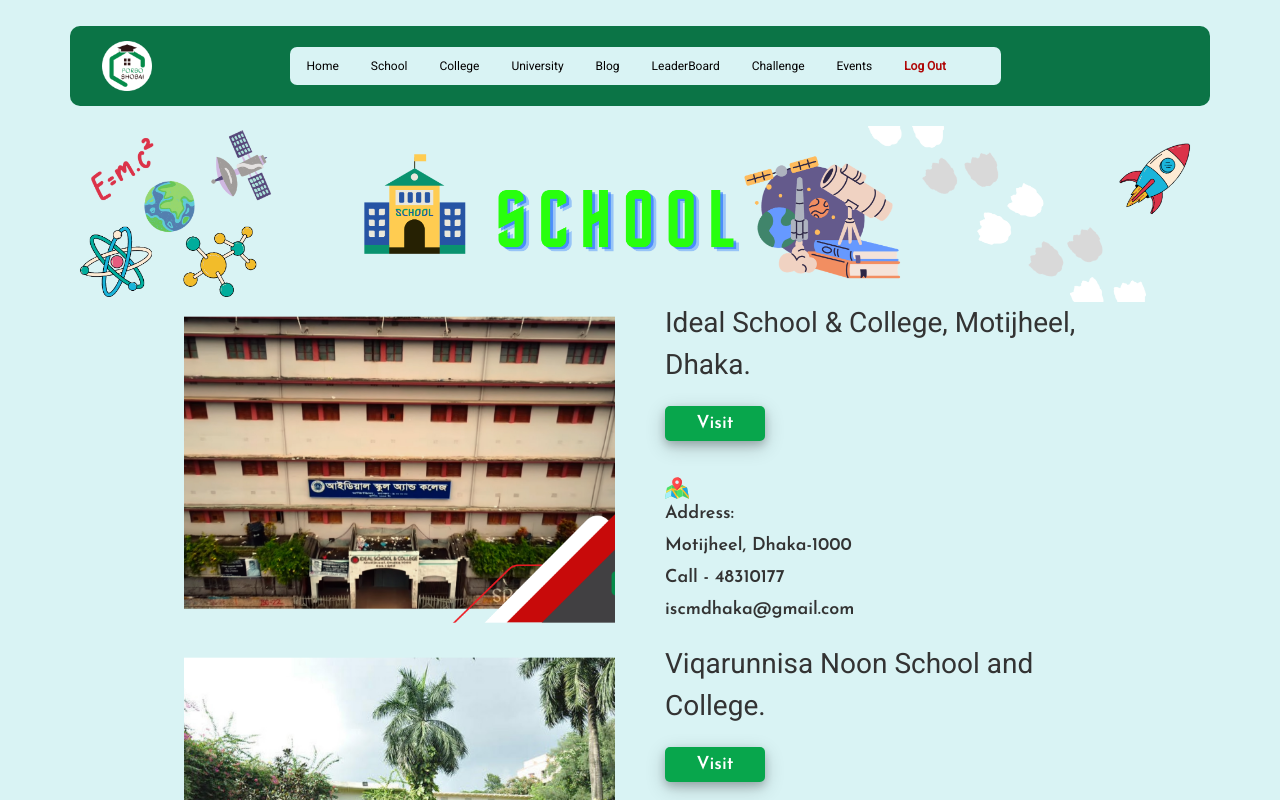
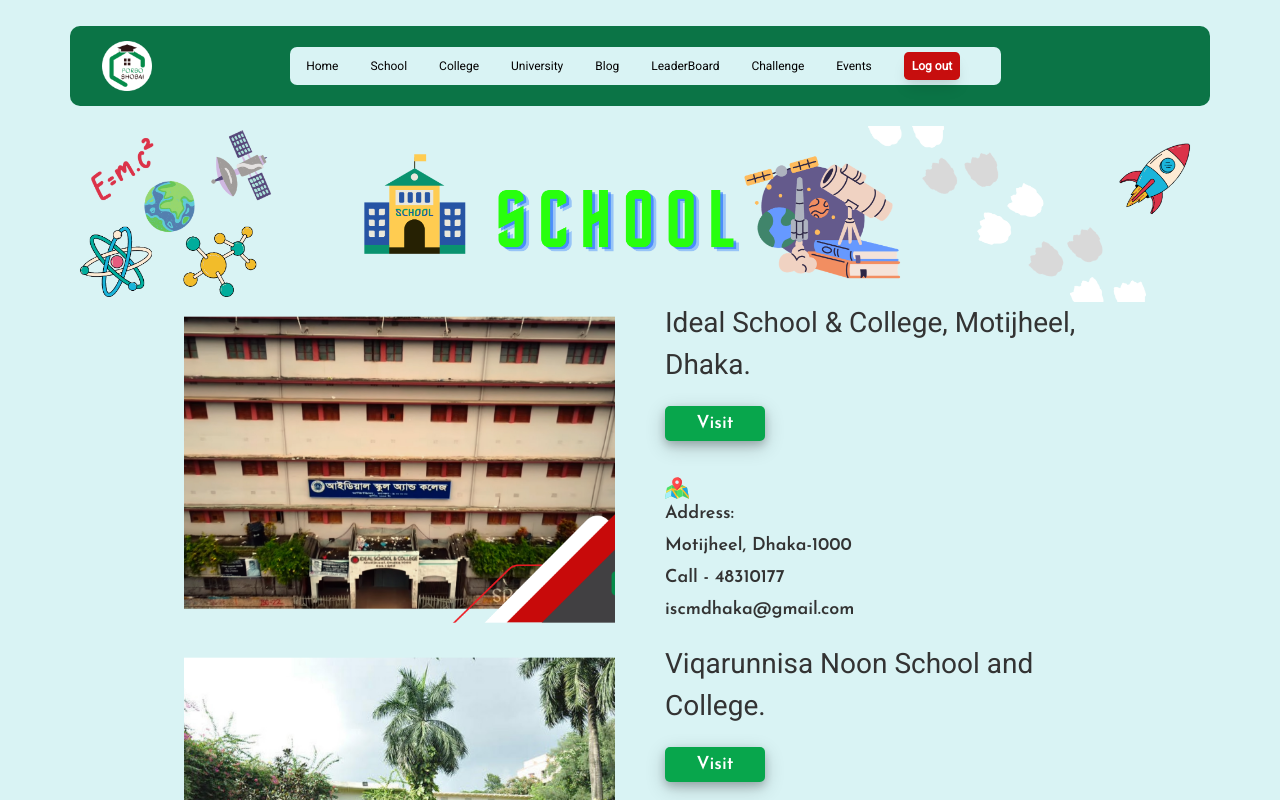
Before and after one commit to Rafidul01/Porbo-shobai-3.0, a React (Vite) app: page /school in a window 1280 px wide. Shown: the top 800 px of the page. Built offline with nearby package versions, Linux system fonts and the light colour scheme; no server answers; a web font is replaced by a local one.

Commit message:
login button improved

```diff
--- a/src/components/Navbar/index.jsx
+++ b/src/components/Navbar/index.jsx
@@ -62,7 +62,7 @@
                   onClick={userSignOut}
                   to="/"
                 >
-                  Log Out
+                  Log out
                 </a>
 
 
--- a/src/components/Navbar/styles.css
+++ b/src/components/Navbar/styles.css
@@ -68,10 +68,23 @@
 .user-name p{
 	font-weight:600;
 	color: #0d7e4d;
+	cursor: pointer;
 }
 .logout {
 	font-weight:600;
-	color: #af0606;
+	color: #ffffff;
+	/* border: 1px solid #333; */
+	padding: 0.3rem 0.5rem;
+	border-radius: 0.3rem;
+	background-color: #c70e0e;
+	margin-right: 2px;
+	box-shadow: rgba(0, 0, 0, 0.1) 0px 10px 15px -3px, rgba(0, 0, 0, 0.05) 0px 4px 6px -2px;
+}
+.logout:hover{
+	background-color: #ffffff;
+	color: #020000;
+	cursor: pointer;
+	border: 0.5px solid red;
 }
 @media only screen and (max-width: 1024px) {
 	header .nav-btn {
```
